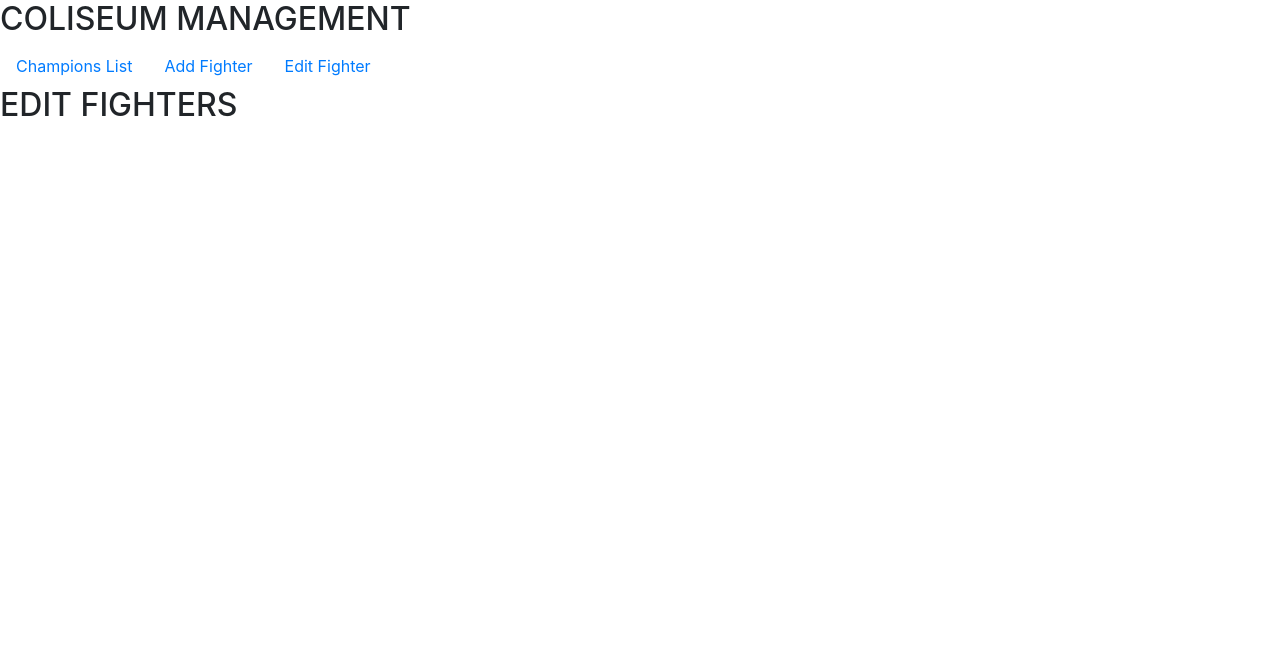
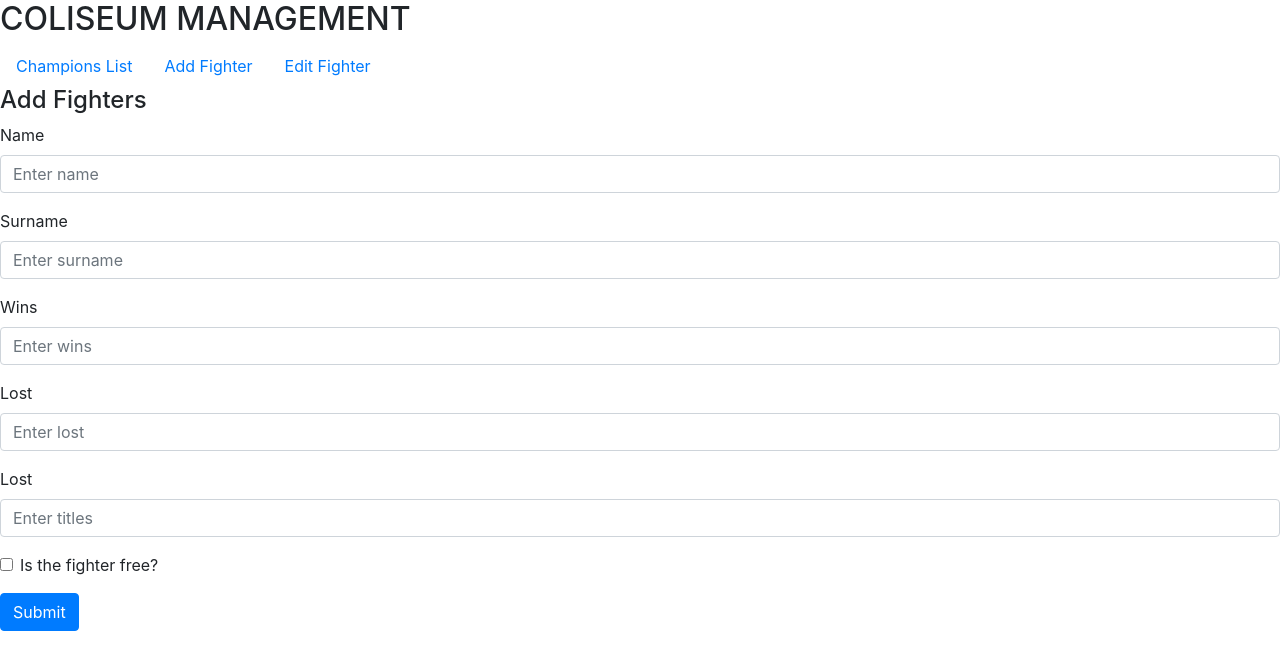
Before and after one commit to crisiiiii/test-cristian-2018, an Angular app in the folder project/colosseum-project/: page /add-fighters in a window 1280 px wide. Shown: the top 670 px of the page. Built offline with nearby package versions, Linux system fonts and the light colour scheme.

Commit message:
feature(add-fighter): - create form component - add new function to add fighter

```diff
--- a/project/colosseum-project/src/app/app.module.ts
+++ b/project/colosseum-project/src/app/app.module.ts
@@ -8,6 +8,7 @@ import { AppComponent } from './app.component';
 import { ChampionsListComponent } from './modules/champions-list/champions-list.component';
 import { EditFightersComponent } from './modules/edit-fighters/edit-fighters.component';
 import { AddFightersComponent } from './modules/add-fighters/add-fighters.component';
+import { FighterFormComponent } from './components/fighter-form.component';
 import { routing } from './app.routes';
 
 
@@ -16,7 +17,8 @@ import { routing } from './app.routes';
     AppComponent,
     ChampionsListComponent,
     EditFightersComponent,
-    AddFightersComponent
+    AddFightersComponent,
+    FighterFormComponent
   ],
   imports: [
     BrowserModule,
--- /dev/null
+++ b/project/colosseum-project/src/app/components/fighter-form.component.html
@@ -0,0 +1,27 @@
+<form [formGroup]="fighterForm" (submit)="submit()">
+  <div class="form-group">
+    <label>Name</label>
+    <input type="text" class="form-control" formControlName="name" placeholder="Enter name">
+  </div>
+  <div class="form-group">
+    <label>Surname</label>
+    <input type="text" class="form-control" formControlName="surname" placeholder="Enter surname">
+  </div>
+  <div class="form-group">
+    <label>Wins</label>
+    <input type="text" class="form-control" formControlName="wins" placeholder="Enter wins">
+  </div>
+  <div class="form-group">
+    <label>Lost</label>
+    <input type="text" class="form-control" formControlName="lost" placeholder="Enter lost">
+  </div>
+  <div class="form-group">
+    <label>Lost</label>
+    <input type="text" class="form-control" formControlName="titles" placeholder="Enter titles">
+  </div>
+  <div class="form-group form-check">
+    <input type="checkbox" class="form-check-input" formControlName="free">
+    <label class="form-check-label" for="FreeCheck">Is the fighter free?</label>
+  </div>
+  <button type="submit" class="btn btn-primary">Submit</button>
+</form>
--- /dev/null
+++ b/project/colosseum-project/src/app/components/fighter-form.component.ts
@@ -0,0 +1,73 @@
+import { Component, OnInit, Input, Output, EventEmitter } from '@angular/core';
+import { FormBuilder, FormGroup, Validators } from '@angular/forms';
+
+@Component({
+  selector: 'app-fighter-form',
+  templateUrl: './fighter-form.component.html',
+  styleUrls: ['./fighter-form.component.css']
+})
+export class FighterFormComponent implements OnInit {
+
+  /**
+   * Form type could be add or update fighter
+   */
+  @Input() formType: string;
+
+  @Output() dataFighter = new EventEmitter();
+
+  /**
+   * Fighter form group
+   */
+  fighterForm: FormGroup;
+
+  constructor(private formBuilder: FormBuilder) {}
+
+  ngOnInit() {
+    this.buildForm();
+  }
+
+  /**
+   * Form submit function
+   */
+  submit() {
+    if (!this.fighterForm.valid) {
+
+    } else {
+      this.dataFighter.emit(this.fighterForm.value);
+    }
+
+  }
+
+  /**
+   * Build the fighter form group
+   */
+  private buildForm() {
+    this.fighterForm = this.formBuilder.group({
+      name: ['', [Validators.required, Validators.minLength(2)]],
+      surname: ['', [Validators.required, Validators.minLength(2)]],
+      wins: ['', [Validators.required, Validators.minLength(1)]],
+      lost: ['', [Validators.required, Validators.minLength(1)]],
+      date: [this.getDate()],
+      titles: ['', []],
+      free: ['', [Validators.required]]
+    });
+  }
+
+  /**
+   * Return the today date
+   */
+  private getDate(): String {
+    const today: any = new Date();
+    let dd: any = today.getDate();
+    let mm: any = today.getMonth() + 1;
+    const yyyy = today.getFullYear();
+
+    if (dd < 10) {
+      dd = '0' + dd;
+    }
+    if (mm < 10) {
+      mm = '0' + mm;
+    }
+    return mm + '/' + dd + '/' + yyyy;
+  }
+}
--- a/project/colosseum-project/src/app/interfaces/fighter.interface.ts
+++ b/project/colosseum-project/src/app/interfaces/fighter.interface.ts
@@ -5,4 +5,6 @@ export interface Fighters {
   date: string;
   wins: number;
   lost: number;
+  titles?: string;
+  free?: boolean;
 }
--- a/project/colosseum-project/src/app/modules/add-fighters/add-fighters.component.html
+++ b/project/colosseum-project/src/app/modules/add-fighters/add-fighters.component.html
@@ -1 +1,2 @@
-<h2>EDIT FIGHTERS</h2>
+<h4>Add Fighters</h4>
+<app-fighter-form (dataFighter)="addDataFighter($event)"></app-fighter-form>
--- a/project/colosseum-project/src/app/modules/add-fighters/add-fighters.component.ts
+++ b/project/colosseum-project/src/app/modules/add-fighters/add-fighters.component.ts
@@ -9,9 +9,24 @@ import { FightersService } from '../../services/fighters.service';
 })
 export class AddFightersComponent implements OnInit {
 
+  fighterData: any;
+
   constructor(private fightersAPI: FightersService) {
   }
 
   ngOnInit() {
   }
+
+  /**
+   * Add the data fighter to mock
+   * @param data Fighter data from form
+   */
+  addDataFighter(fighter: Fighters) {
+    this.fightersAPI.addFighter(fighter).subscribe(
+      () => {
+        // this.showAlert('Your update action has been done successfully!');
+      },
+      (error: any) => console.log(error)
+    );
+  }
 }
--- a/project/colosseum-project/src/app/modules/champions-list/champions-list.component.html
+++ b/project/colosseum-project/src/app/modules/champions-list/champions-list.component.html
@@ -1,7 +1,7 @@
 <h2>Colosseum Fighters</h2>
 
 <div class="alert alert-success" *ngIf="showSuccessAlert" role="alert">{{alertMessage}}</div>
-<form [formGroup]="fighterTableForm" (ngSubmit)="onSubmit()">
+<form [formGroup]="fighterTableForm">
   <table class="table table-striped" formArrayName="fighterDetails">
     <thead>
       <tr>
--- a/project/colosseum-project/src/app/modules/champions-list/champions-list.component.ts
+++ b/project/colosseum-project/src/app/modules/champions-list/champions-list.component.ts
@@ -92,7 +92,6 @@ export class ChampionsListComponent implements OnInit {
       },
       (error: any) => console.log(error)
     );
-    console.log(fightersForms);
     this.cancelEdition(fighterId);
   }
 
--- a/project/colosseum-project/src/app/services/fighters.service.ts
+++ b/project/colosseum-project/src/app/services/fighters.service.ts
@@ -12,6 +12,14 @@ export class FightersService {
    */
   getFighters(): Observable<Fighters[]> {
     return of(FIGHTERS);
+  }
+
+  /**
+   * Add a new fighter on the list
+   */
+  addFighter(fighter: Fighters) {
+    FIGHTERS.push(fighter);
+    return of();
   }
 
   /**
```
Also changed, not shown: project/colosseum-project/src/app/components/fighter-form.component.css (added).
